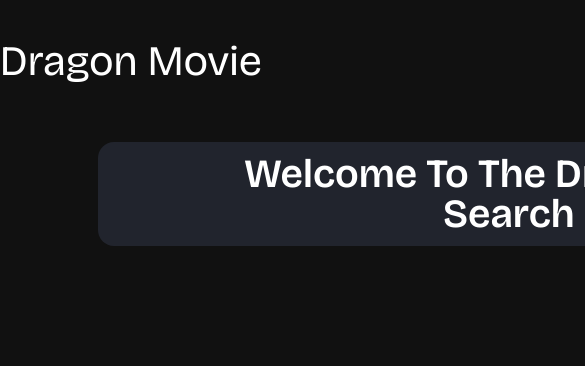
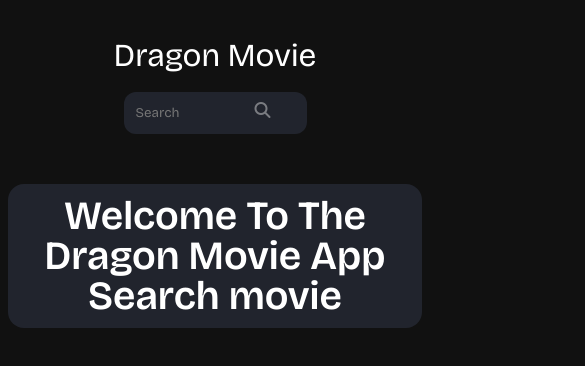
Before and after one commit to aminmaharramzade/movie, a plain HTML site: page index.html in a window 390 px wide. Shown: the top 366 px of the page, 585 px wide, since content can reach past the window. Drawn offline with nearby package versions, Linux system fonts and the light colour scheme.

Commit message:
movie-app

```diff
--- a/css/pages/detail.css
+++ b/css/pages/detail.css
@@ -47,3 +47,28 @@ body {
   font-family: var(--pFont);
   letter-spacing: 0.5px;
 }
+
+@media screen and (max-width: 1100px) {
+  .container {
+    width: 100%;
+    padding: 0 20px;
+  }
+
+  .section-detail {
+    width: 100%;
+    margin-top: 5%;
+  }
+
+  .detail-head h1 {
+    font-size: 48px;
+  }
+
+  .detail-head h2 {
+    font-size: 18px;
+    width: 100px;
+  }
+
+  .detail-head p {
+    font-size: 16px;
+  }
+}
--- a/css/pages/home.css
+++ b/css/pages/home.css
@@ -110,3 +110,54 @@ body {
   display: none;
   color: #21242d;
 }
+
+@media screen and (max-width: 1100px) {
+  .container {
+    width: 100%;
+    padding: 0 20px;
+  }
+
+  .header {
+    flex-direction: column;
+    align-items: center;
+  }
+
+  .header h1 {
+    font-size: 32px;
+    text-align: center;
+  }
+
+  #input {
+    width: 100%;
+    margin-top: 20px;
+  }
+
+  .header-input {
+    position: relative;
+  }
+
+  .header-input i {
+    position: absolute;
+    top: 30px;
+  }
+
+
+  .section-famous {
+    gap: 20px;
+  }
+
+  .famous-box {
+    width: 100%;
+    padding: 12px;
+  }
+
+  .famous-card img {
+    width: 100%;
+    height: auto;
+  }
+
+  .famous-btn {
+    right: 50%;
+    transform: translateX(50%);
+  }
+}
--- a/index.js
+++ b/index.js
@@ -30,7 +30,7 @@ function findMovie(title) {
           button.addEventListener("click", function () {
             const imdbID = this.getAttribute("data-imdbid");
             localStorage.setItem("selectedMovieID", imdbID);
-            location.href = "http:/pages/details.html";
+            location.href = "./pages/details.html";
           });
         });
       } else {
```
